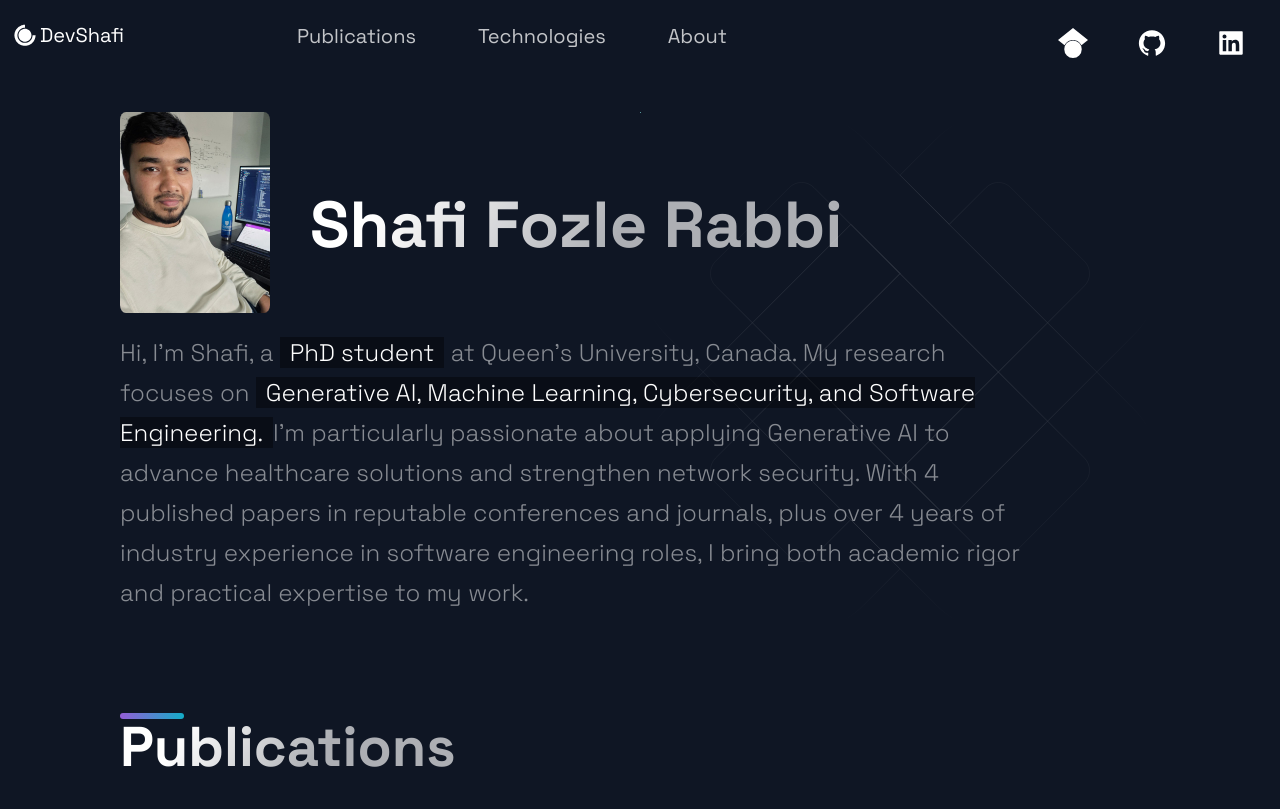
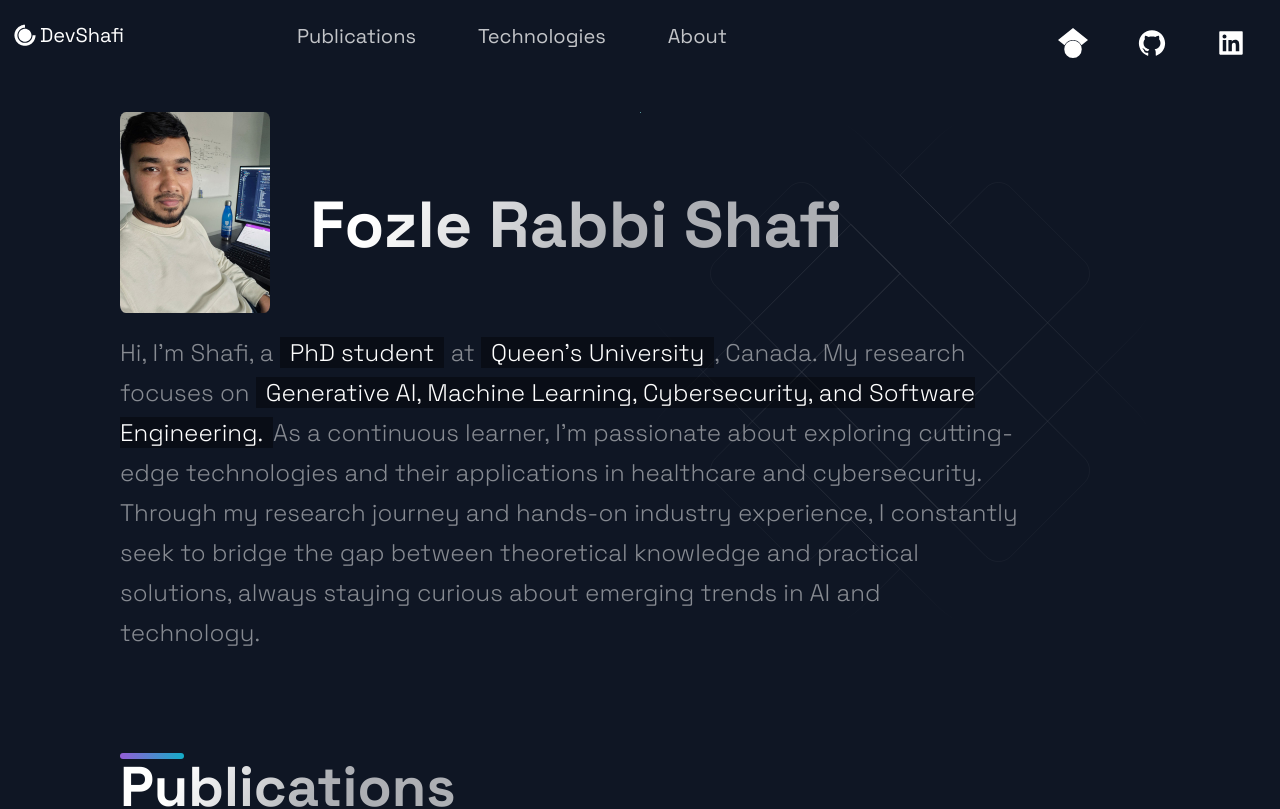
Before and after one commit to devshafi/devshafi.github.io, a Next.js app: page / in a window 1280 px wide. Shown: the top 809 px of the page. Built offline with nearby package versions, Linux system fonts and the light colour scheme.

Commit message:
update Hero component; refine personal introduction and enhance research focus description for clarity

```diff
--- a/src/components/Hero/Hero.js
+++ b/src/components/Hero/Hero.js
@@ -13,20 +13,19 @@ const Hero = (props) => (
       <ImageAndName>
         <ProfileImg src={image} alt="Profile Image" />
         <SectionTitle main center>
-          Shafi
-          Fozle Rabbi
+          Fozle Rabbi Shafi
         </SectionTitle>
       </ImageAndName>
       <SectionText>
-        Hi, I'm Shafi, a <FocusSpan>PhD student</FocusSpan> at Queen's University,
+        Hi, I'm Shafi, a <FocusSpan>PhD student</FocusSpan> at <FocusSpan>Queen's University</FocusSpan>,
         Canada. My research focuses on{" "}
         <FocusSpan>
           Generative AI, Machine Learning, Cybersecurity, and Software Engineering.
         </FocusSpan>
-        I'm particularly passionate about applying Generative AI to advance healthcare solutions and
-        strengthen network security. With 4 published papers in reputable conferences and journals,
-        plus over 4 years of industry experience in software engineering roles, I bring both academic
-        rigor and practical expertise to my work.
+        As a continuous learner, I'm passionate about exploring cutting-edge technologies and their
+        applications in healthcare and cybersecurity. Through my research journey and hands-on
+        industry experience, I constantly seek to bridge the gap between theoretical knowledge and
+        practical solutions, always staying curious about emerging trends in AI and technology.
       </SectionText>
 
       {/* <Button onClick={() => (window.location = "mailto:frshafi49@gmail.com")}>Contact Me</Button> */}
```
